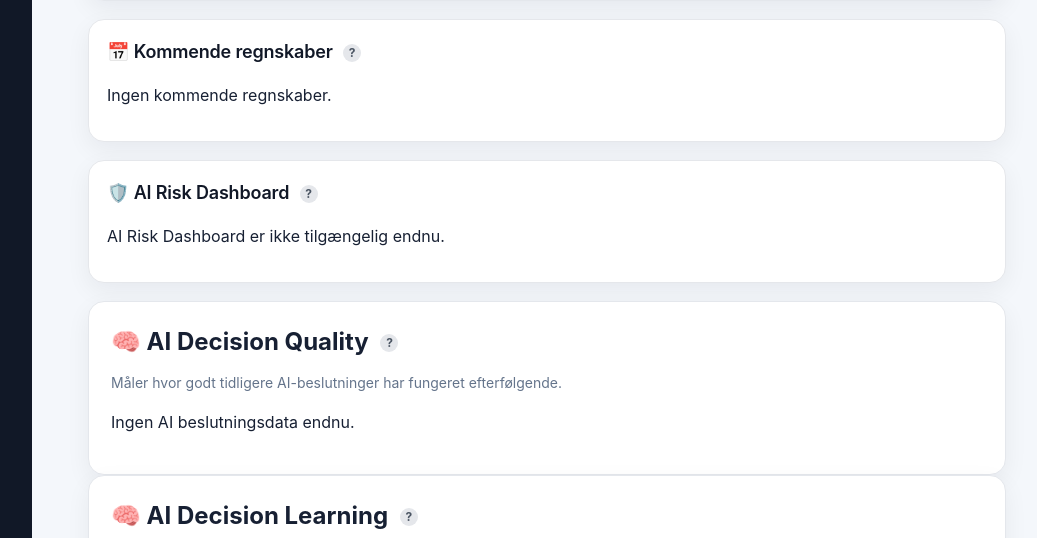
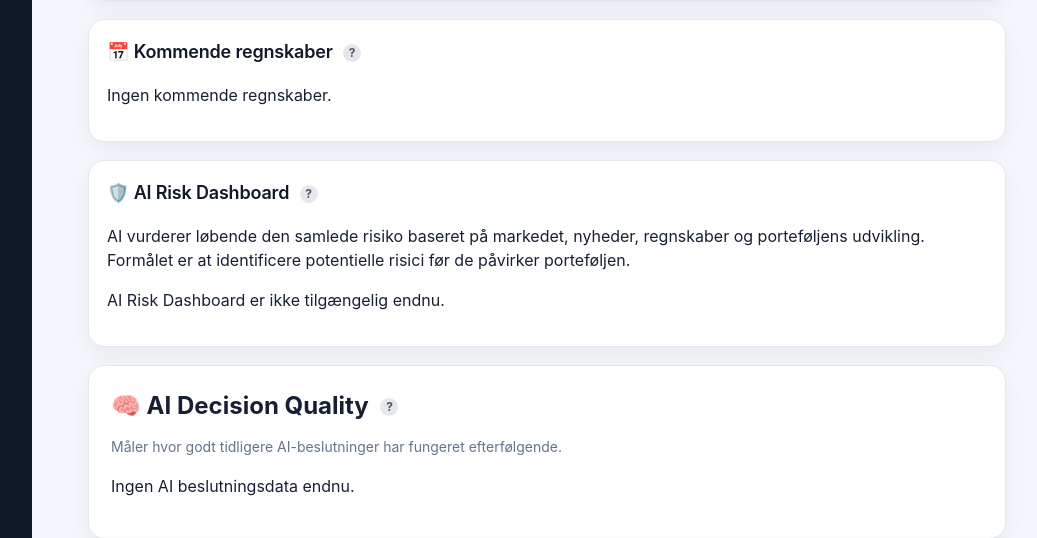
Before and after one commit to thomasthorvaldlund-ctrl/novo-ai-monitor, a Python web app: template templates/command_center_v2.html in a window 1280 px wide. Shown: the part 2672-3210 px from the top of the page, without its empty margins (218-1255 px from the left). Run offline with Jinja, Linux system fonts and the light colour scheme; the template is opened without the code that fills it, so the values that code supplies are empty.

Commit message:
Add AI Risk Dashboard explanation text

```diff
--- a/templates/partials/_ai_risk_dashboard.html
+++ b/templates/partials/_ai_risk_dashboard.html
@@ -10,6 +10,11 @@
             ?
         </span>
     </h2>
+
+    <p class="section-description">
+        AI vurderer løbende den samlede risiko baseret på markedet, nyheder, regnskaber og porteføljens udvikling.
+        Formålet er at identificere potentielle risici før de påvirker porteføljen.
+    </p>
 
 
     {% if ai_risk_dashboard %}
```
